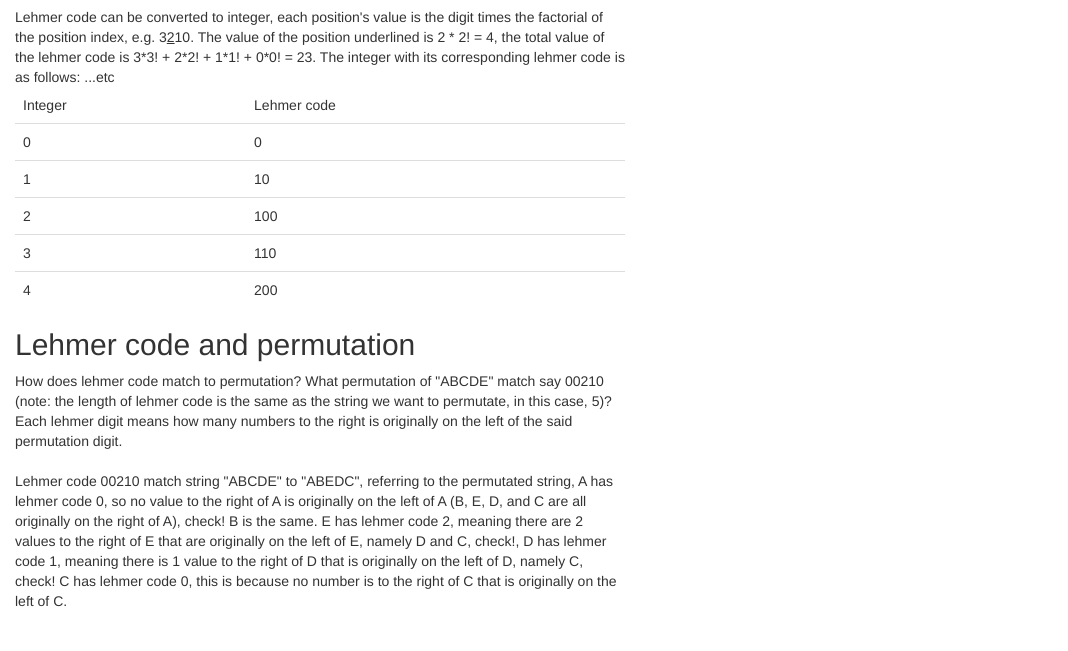
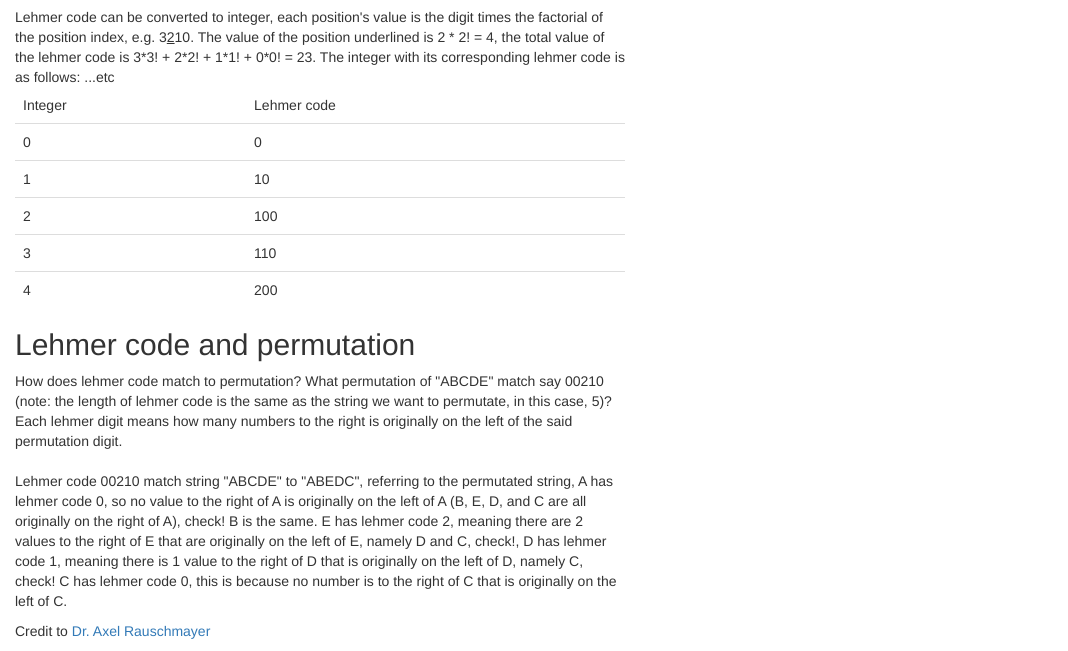
Before and after one commit to shaunlgs/math, a plain HTML site: page lehmer-code/index.html in a window 1280 px wide. Shown: the part 432-1083 px from the top of the page, without its empty margins (0-1068 px from the left). Before the commit the page ends 1053 px from the top, so only its background shows below. Drawn offline with nearby package versions, Linux system fonts and the light colour scheme.

Commit message:
Add credit

```diff
--- a/lehmer-code/index.html
+++ b/lehmer-code/index.html
@@ -77,6 +77,7 @@
 					<br>
 					Lehmer code 00210 match string "ABCDE" to "ABEDC", referring to the permutated string, A has lehmer code 0, so no value to the right of A is originally on the left of A (B, E, D, and C are all originally on the right of A), check! B is the same. E has lehmer code 2, meaning there are 2 values to the right of E that are originally on the left of E, namely D and C, check!, D has lehmer code 1, meaning there is 1 value to the right of D that is originally on the left of D, namely C, check! C has lehmer code 0, this is because no number is to the right of C that is originally on the left of C.
 				</p>
+				<p> Credit to <a href="http://www.2ality.com/2013/03/permutations.html">Dr. Axel Rauschmayer</a></p>
 			</div>
 			<div class="col-md-6">
 				<p></p>
```
